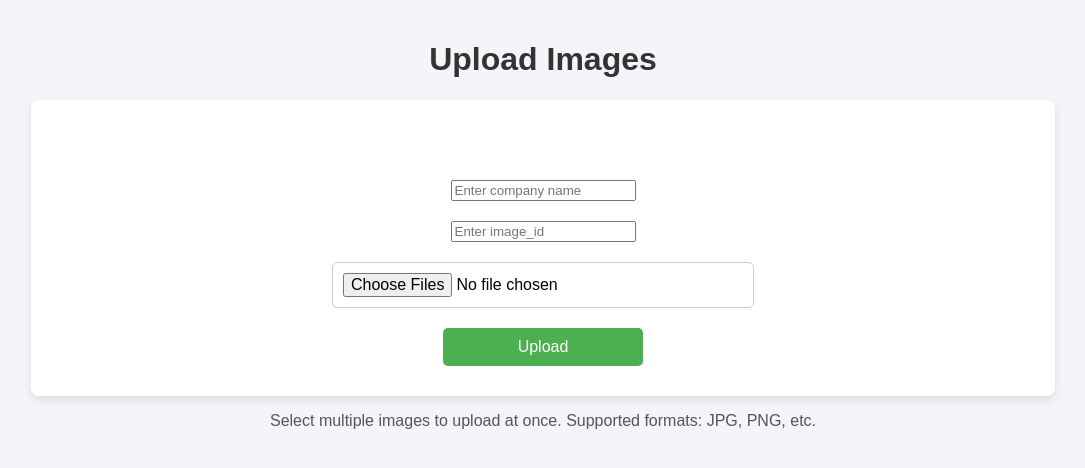
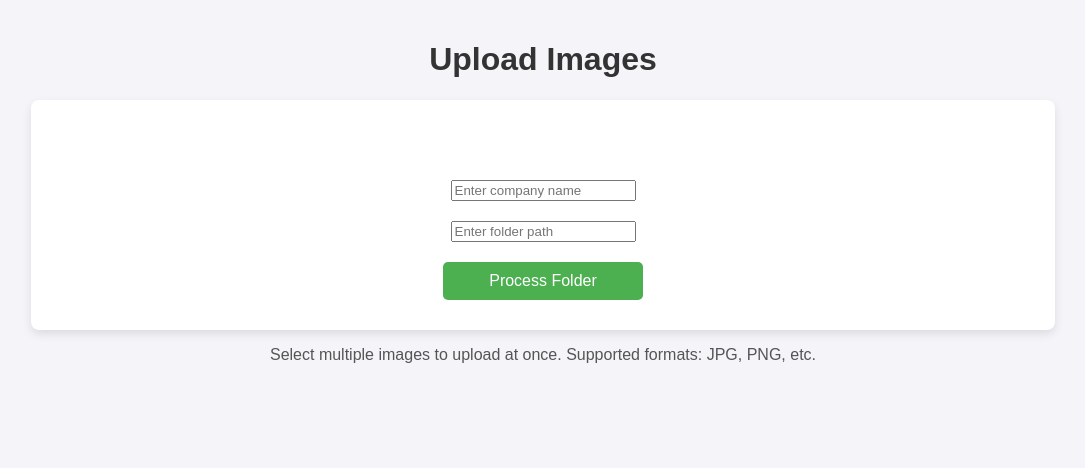
Before and after one commit to Heet-09/Image, a Django app: page /cbir/upload/ in a window 1280 px wide. Shown: the top 468 px of the page, without its empty margins (97-1182 px from the left). Run offline with Django 5.2, Linux system fonts and the light colour scheme.

Commit message:
Added file path

```diff
--- a/cbir_app/templates/cbir_app/upload_image.html
+++ b/cbir_app/templates/cbir_app/upload_image.html
@@ -81,12 +81,11 @@
     <h1>Upload Images</h1>
 
     <div class="form-container">
-        <form method="post" enctype="multipart/form-data">
+        <form method="post">
             {% csrf_token %}
             <input type="text" name="company_name" placeholder="Enter company name" required>
-            <input type="number" name="image_id" placeholder="Enter image_id" >
-            <input type="file" name="images" multiple required>
-            <button type="submit">Upload</button>
+            <input type="text" name="folder_path" placeholder="Enter folder path" required>
+            <button type="submit">Process Folder</button>
         </form>
     </div>
 
--- a/cbir_app/views.py
+++ b/cbir_app/views.py
@@ -9,124 +9,40 @@ from django.conf import settings
 from django.http import JsonResponse
 import os
 import tempfile
-
-# def upload_image(request):
-    # if request.method == "POST" and request.FILES.getlist('images'):
-    #     company_name = request.POST.get("company_name").strip()
-    #     if not company_name:
-    #         return render(request, "cbir_app/upload_image.html", {"error": "Company name is required."})
-
-    #     image_id = request.POST.get("image_id")
-
-
-    #     # Define folder path based on company name
-    #     company_folder = os.path.join(settings.MEDIA_ROOT, 'img', company_name)
-    #     os.makedirs(company_folder, exist_ok=True)
-
-    #     fs = FileSystemStorage(location=company_folder)
-
-    #     for image_file in request.FILES.getlist('images'):
-    #         filename = fs.save(image_file.name, image_file)
-    #         file_url = os.path.join('img', company_name, filename)  # Store relative path
-
-    #         # Extract features
-    #         feature_data = extract_features(fs.path(filename))
-
-    #         # Save image details
-    #         Image.objects.create(
-    #             company_name=company_name,
-    #             image=file_url,
-    #             image_id=image_id,
-    #             pattern_features=feature_data["pattern"],
-    #             color_features=feature_data["color"]
-    #         )
-
-    #     return redirect('upload_image')
-
-    # return render(request, "cbir_app/upload_image.html")
+import glob
 
 @csrf_exempt
 def upload_image(request):
-    if request.method == "POST" and request.FILES.getlist('images'):
+    if request.method == "POST":
         company_name = request.POST.get("company_name", "").strip()
+        folder_path = request.POST.get("folder_path", "").strip()
+
         if not company_name:
             return render(request, "cbir_app/upload_image.html", {"error": "Company name is required."})
 
-        image_id = request.POST.get("image_id")
+        if not os.path.exists(folder_path):
+            return render(request, "cbir_app/upload_image.html", {"error": "Invalid folder path."})
 
-        for image_file in request.FILES.getlist('images'):
-            # Create a temporary file to save the image
-            with tempfile.NamedTemporaryFile(delete=False, suffix=".jpg") as temp_file:
-                temp_file.write(image_file.read())  # Write the uploaded file data
-                temp_file_path = temp_file.name  # Get the file path
+        image_files = glob.glob(os.path.join(folder_path, "*.[jpJP][pnPN]*[gG]"))  # Get JPG/PNG images
 
+        if not image_files:
+            return render(request, "cbir_app/upload_image.html", {"error": "No images found in the folder."})
+
+        for image_path in image_files:
             try:
-                # Extract features from the saved image file
-                feature_data = extract_features(temp_file_path)
+                feature_data = extract_features(image_path)
 
-                # Save only features & metadata (no actual image)
                 Image.objects.create(
                     company_name=company_name,
-                    image_id=image_id,
                     pattern_features=feature_data["pattern"],
                     color_features=feature_data["color"]
                 )
-            finally:
-                # Remove the temporary file
-                os.remove(temp_file_path)
+            except Exception as e:
+                print(f"Error processing {image_path}: {e}")
 
         return redirect('upload_image')
 
     return render(request, "cbir_app/upload_image.html")
-
-
-
-# @csrf_exempt
-# def search_image(request):
-#     if request.method == "POST":
-#         query_image_file = request.FILES['image']
-#         fs = FileSystemStorage()
-#         file_path = fs.save(query_image_file.name, query_image_file)
-#         query_image_url = fs.url(file_path)
-
-#         # Extract features from the query image
-#         query_features = extract_features(fs.path(file_path))
-
-#         images = Image.objects.all()
-
-#         # Fetch all stored images and their features
-#         database_features = [{"pattern": img.pattern_features, "color": img.color_features} for img in images]
-
-#         # Find similar images
-#         similarities = find_similar_images(query_features, database_features, top_k=5)
-
-#         pattern_results = [
-#             {
-#                 "image": images[int(idx)].image.url,  # Get image URL
-#                 "company_name": images[int(idx)].company_name,  # Get company name
-#                 "score": similarities["pattern"]["scores"][i],
-#                 "image_id":images[int(idx)].image_id
-#             }
-#             for i, idx in enumerate(similarities["pattern"]["indices"])
-#         ]
-
-#         color_results = [
-#             {
-#                 "image": images[int(idx)].image.url,
-#                 "company_name": images[int(idx)].company_name,
-#                 "score": similarities["color"]["scores"][i],
-#                 "image_id":images[int(idx)].image_id
-#             }
-#             for i, idx in enumerate(similarities["color"]["indices"])
-#         ]
-
-#         return render(request, 'cbir_app/search_results.html', {
-#             'query_image_url': query_image_url,
-#             'pattern_results': pattern_results,
-#             'color_results': color_results,
-#         })
-
-#     return render(request, 'cbir_app/search_image.html')
 
 @csrf_exempt
 def search_image(request):
```
Also changed, not shown: cbir_app/management/commands/process_images.py (+1 -70 lines).
